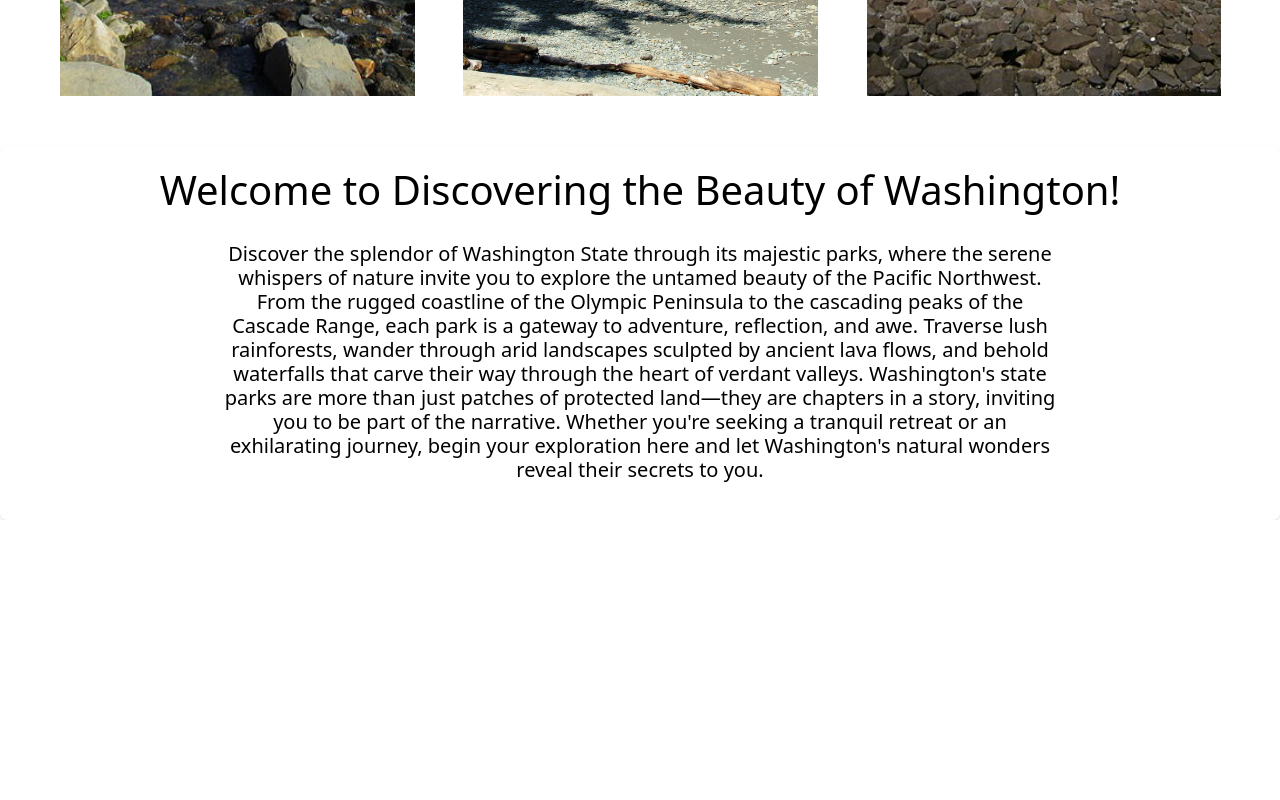
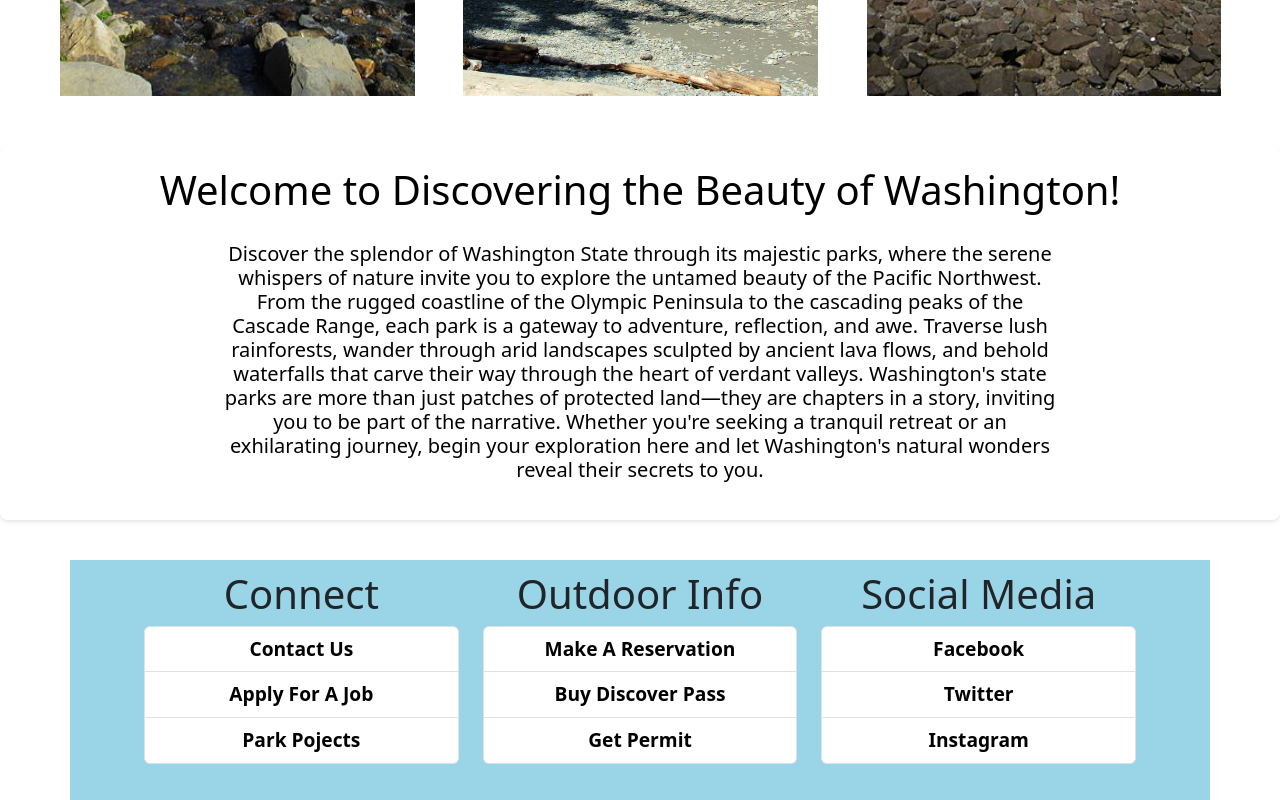
Before and after one commit to tyrayfortune/CS469_TP, an Angular app in the folder washingtonStateParksTP/: page / in a window 1280 px wide. Shown: the part 502-1302 px from the top of the page. Before the commit the page ends 1022 px from the top, so only its background shows below. Built offline with nearby package versions, Linux system fonts and the light colour scheme.

Commit message:
made footer

```diff
--- a/washingtonStateParksTP/src/app/pages/homepage/homepage.component.html
+++ b/washingtonStateParksTP/src/app/pages/homepage/homepage.component.html
@@ -12,3 +12,5 @@
       <h5 class="text-content">{{ textObj.textContent }}</h5>
     </div>
   </main>
+
+<app-footer data="data"></app-footer>
--- a/washingtonStateParksTP/src/app/pages/homepage/homepage.component.ts
+++ b/washingtonStateParksTP/src/app/pages/homepage/homepage.component.ts
@@ -1,11 +1,11 @@
 import { Component , NgModule} from '@angular/core';
+import { CommonModule } from '@angular/common';
 import { HeaderComponent } from '../../reusableComponents/header/header.component';
-import { CommonModule } from '@angular/common';
-
+import { FooterComponent } from '../../reusableComponents/footer/footer.component';
 
 @Component({
   standalone: true,
-  imports: [CommonModule, HeaderComponent],
+  imports: [CommonModule, HeaderComponent, FooterComponent],
   selector: 'app-homepage',
   templateUrl: './homepage.component.html',
   styleUrl: './homepage.component.scss'
--- a/washingtonStateParksTP/src/app/pages/mount-rainier/mount-rainier.component.html
+++ b/washingtonStateParksTP/src/app/pages/mount-rainier/mount-rainier.component.html
@@ -4,9 +4,10 @@
 <div class="slideshow-container">
 
   <!-- Full-width images with number and caption text -->
-  <div *ngFor="let item of data.carousel; let i = index" class="mySlides fade" [class.fade-in]="i + 1 === slideIndex" [style.display]="i + 1 === slideIndex ? 'block' : 'none'">
+  <div *ngFor="let item of data.carousel; let i = index" class="mySlides fade"
+  [class.fade-in]="i + 1 === slideIndex" [style.display]="i + 1 === slideIndex ? 'block' : 'none'">
     <div class="numbertext">{{ i + 1 }} / {{ data.carousel.length }}</div>
-    <img [src]="item.img" style="width:100%">
+      <img [src]="item.img" style="width:100%">
     <div class="text"><p class="text">{{ item.text }}</p></div>
   </div>
 
@@ -19,3 +20,5 @@
 <div style="text-align:center">
   <span class="dot" *ngFor="let item of data.carousel; let i = index" [class.active]="i + 1 === slideIndex" (click)="currentSlide(i+1)"></span>
 </div>
+
+<app-footer data="data"></app-footer>
--- a/washingtonStateParksTP/src/app/pages/mount-rainier/mount-rainier.component.ts
+++ b/washingtonStateParksTP/src/app/pages/mount-rainier/mount-rainier.component.ts
@@ -1,12 +1,13 @@
 import { Component , NgModule} from '@angular/core';
+import { CommonModule } from '@angular/common';
 import { HeaderComponent } from '../../reusableComponents/header/header.component';
-import { CommonModule } from '@angular/common';
+import { FooterComponent } from '../../reusableComponents/footer/footer.component';
 
 
 
 @Component({
   standalone: true,
-  imports: [CommonModule, HeaderComponent],
+  imports: [CommonModule, HeaderComponent, FooterComponent],
   selector: 'app-mount-rainier',
   templateUrl: './mount-rainier.component.html',
   styleUrl: './mount-rainier.component.scss'
--- a/washingtonStateParksTP/src/app/pages/olympic/olympic.component.html
+++ b/washingtonStateParksTP/src/app/pages/olympic/olympic.component.html
@@ -11,3 +11,4 @@
       </div>
     </div>
   </div>
+  <app-footer data="data"></app-footer>
--- a/washingtonStateParksTP/src/app/pages/olympic/olympic.component.ts
+++ b/washingtonStateParksTP/src/app/pages/olympic/olympic.component.ts
@@ -1,10 +1,11 @@
 import { Component } from '@angular/core';
+import { CommonModule } from '@angular/common';
 import { HeaderComponent } from '../../reusableComponents/header/header.component';
-import { CommonModule } from '@angular/common';
+import { FooterComponent } from '../../reusableComponents/footer/footer.component';
 @Component({
   selector: 'app-olympic',
   standalone: true,
-  imports: [CommonModule, HeaderComponent],
+  imports: [CommonModule, HeaderComponent, FooterComponent],
   templateUrl: './olympic.component.html',
   styleUrl: './olympic.component.css'
 })
--- a/washingtonStateParksTP/src/app/pages/salt-water/salt-water.component.html
+++ b/washingtonStateParksTP/src/app/pages/salt-water/salt-water.component.html
@@ -10,3 +10,4 @@
     </div>
   </div>
 </div>
+<app-footer data="data"></app-footer>
--- a/washingtonStateParksTP/src/app/reusableComponents/footer/footer.component.html
+++ b/washingtonStateParksTP/src/app/reusableComponents/footer/footer.component.html
@@ -1 +1,33 @@
-<p>footer works!</p>
+<div class="container footer-container">
+    <div class="row">
+        <!-- Connect Links -->
+        <div class="col-sm">
+            <h1 class="h1-center">Connect</h1>
+            <ul class="list-group">
+                <li class="list-group-item" *ngFor="let link of data.connectLinks">
+                    <a class="text" href="{{link.link}}">{{link.text}}</a>
+                </li>
+            </ul>
+        </div>
+
+        <!-- Travel Links -->
+        <div class="col-sm">
+            <h1 class="h1-center">Outdoor Info</h1>
+            <ul class="list-group">
+                <li class="list-group-item" *ngFor="let link of data.travelLinks">
+                    <a class="text" href="{{link.link}}">{{link.text}}</a>
+                </li>
+            </ul>
+        </div>
+
+        <!-- Media Links -->
+        <div class="col-sm">
+            <h1 class="h1-center">Social Media</h1>
+            <ul class="list-group">
+                <li class="list-group-item" *ngFor="let link of data.mediaLinks">
+                    <a class="text" href="{{link.link}}">{{link.text}}</a>
+                </li>
+            </ul>
+        </div>
+    </div>
+</div>
--- a/washingtonStateParksTP/src/app/reusableComponents/footer/footer.component.scss
+++ b/washingtonStateParksTP/src/app/reusableComponents/footer/footer.component.scss
@@ -0,0 +1,25 @@
+.footer-container{
+    margin-top: 40px;
+    background-color: rgb(154, 212, 231);
+    min-width: 80%;
+    min-height: 15rem;
+}
+.text{
+    font-size: larger;
+    font-weight: 600;
+    text-decoration: none;
+    color: black;
+    display: block;
+    text-align: center;
+    width: 100%;
+}
+.h1-center{
+    display: block;
+    text-align: center;
+    width: 100%;
+}
+.row{
+    margin: 0px 50px 0px 50px;
+    padding-top: 10px;
+    padding-bottom: 30px;
+}
--- a/washingtonStateParksTP/src/app/reusableComponents/footer/footer.component.ts
+++ b/washingtonStateParksTP/src/app/reusableComponents/footer/footer.component.ts
@@ -1,12 +1,29 @@
 import { Component } from '@angular/core';
-
+import { CommonModule } from '@angular/common';
 @Component({
   selector: 'app-footer',
   standalone: true,
-  imports: [],
+  imports: [CommonModule],
   templateUrl: './footer.component.html',
   styleUrl: './footer.component.scss'
 })
 export class FooterComponent {
+  data: any = {
+    connectLinks : [
+      {link : "https://parks.wa.gov/about/contact-us", text : "Contact Us"},
+      {link : "https://parks.wa.gov/about/jobs", text : "Apply For A Job"},
+      {link : "https://parks.wa.gov/about/strategic-planning-projects-public-input/projects", text : " Park Pojects"}
+    ],
+    travelLinks : [
+      {link : "https://washington.goingtocamp.com/", text : "Make A Reservation"},
+      {link : "https://parks.wa.gov/passes-permits/get-park-pass/discover-pass", text : "Buy Discover Pass"},
+      {link : "https://parks.wa.gov/passes-permits/permits", text : "Get Permit"}
+    ],
+    mediaLinks : [
+      {link : "https://www.facebook.com/WashingtonStateParks", text : "Facebook"},
+      {link : "https://twitter.com/WAStatePks", text : "Twitter"},
+      {link : "https://www.instagram.com/wastatepks/", text : "Instagram"}
+    ]
+  }
 
 }
```
Also changed, not shown: washingtonStateParksTP/src/app/pages/salt-water/salt-water.component.ts (+4 -11 lines).
